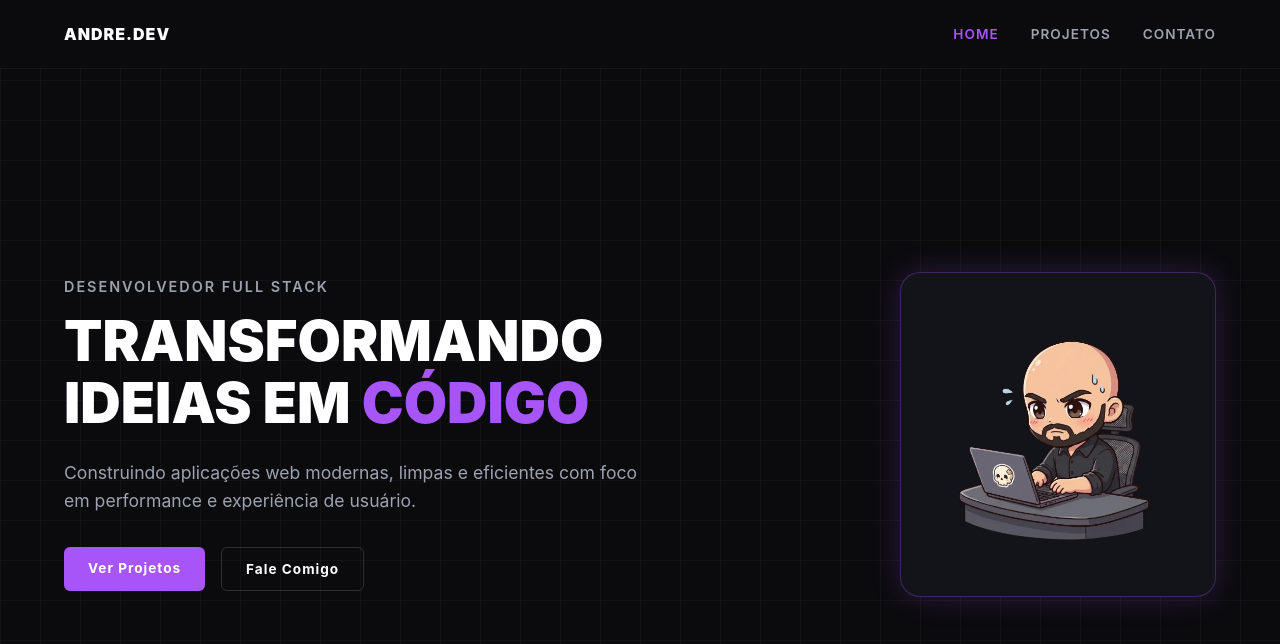
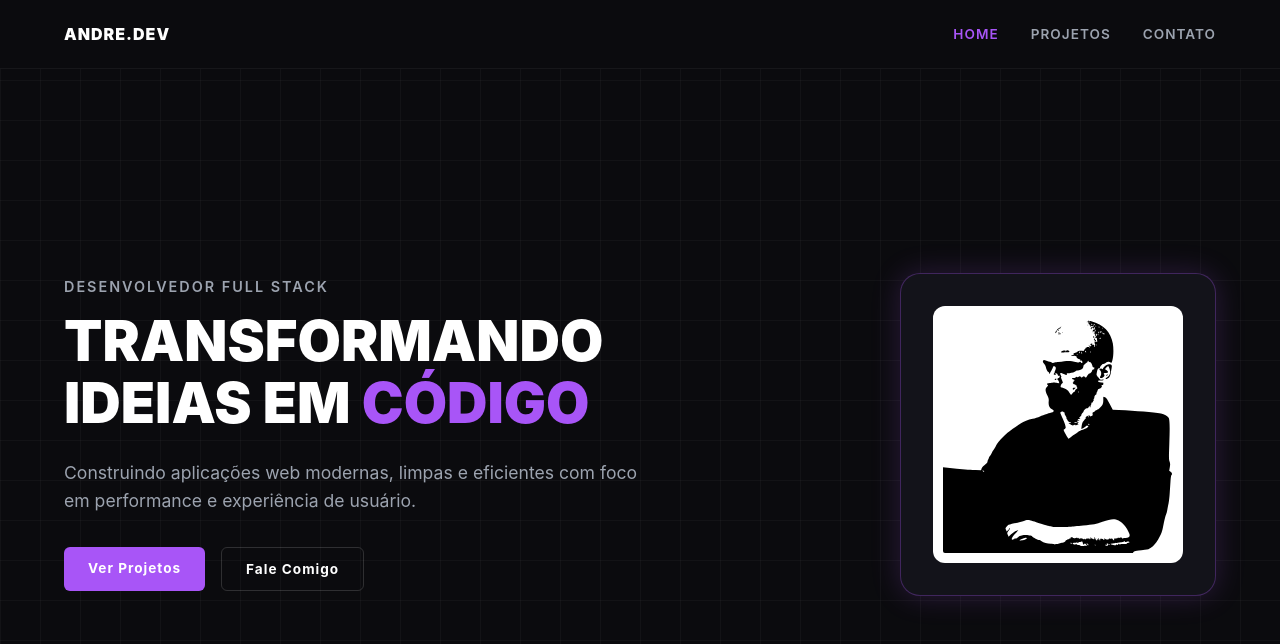
Before and after one commit to andrecarlos1897oficial-bot/andre-dev, a plain HTML site: page index.html in a window 1280 px wide. Drawn offline with Linux system fonts and the light colour scheme.

Commit message:
feat: atualizar foto de perfil para Andre photo.svg
Co-authored-by: OpenBot <335604065+openbotgit[bot]@users.noreply.github.com>

```diff
--- a/index.html
+++ b/index.html
@@ -179,7 +179,9 @@
     .avatar-card img {
       max-width: 250px;
       height: auto;
-      border-radius: 10px;
+      border-radius: 12px;
+      background: #ffffff;
+      padding: 10px;
     }
 
     .section-content {
@@ -294,7 +296,7 @@
         </div>
       </div>
       <div class="avatar-card">
-        <img src="Chibi andre.png" alt="Avatar Chibi do André">
+        <img src="Andre photo.svg" alt="Foto de Perfil do André">
       </div>
     </div>
   </section>
```
Also changed, not shown: Andre photo.svg (added).
